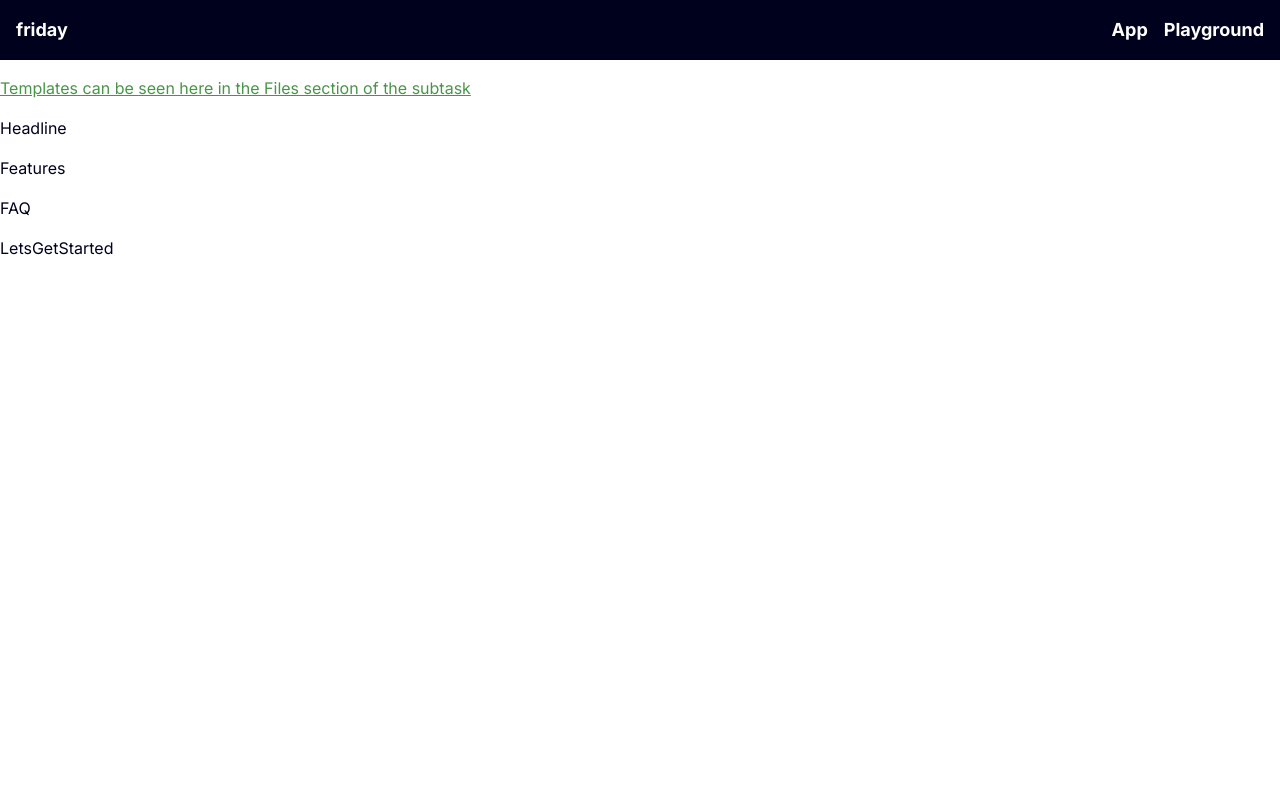
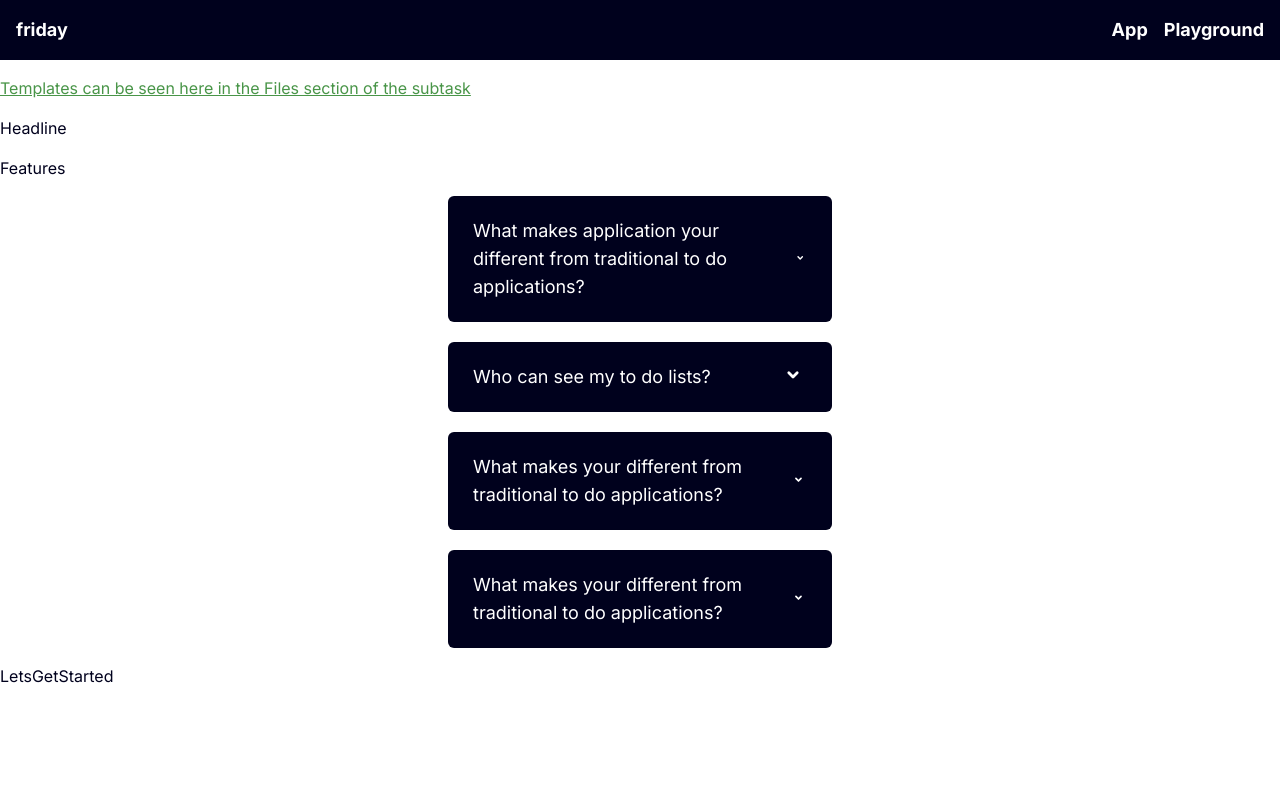
Before and after one commit to Kankenny/Friday, a React (Create React App) app in the folder frontend/: page / in a window 1280 px wide. Shown: the top 800 px of the page. Built offline with nearby package versions, Linux system fonts and the light colour scheme; the HTML template or start-up script is replaced by a standard one.

Commit message:
Improve color scheme of the Accordion component

```diff
--- a/frontend/src/components/routes/landing-page/FAQ.tsx
+++ b/frontend/src/components/routes/landing-page/FAQ.tsx
@@ -1,7 +1,37 @@
-import React from "react";
+import Accordion from "../../ui/Accordion"
 
 const FAQ = () => {
-  return <div>FAQ</div>;
-};
+  return (
+    <div className="container mx-auto max-w-[30%] flex flex-col space-y-5">
+      <Accordion title="What makes application your different from traditional to do applications?">
+        <p>
+          Our application allows our users to be able to prioritize their tasks
+          based on several factors such as the deadline, or you can even set it
+          the priority value yourself!
+        </p>
+      </Accordion>
+      <Accordion title="Who can see my to do lists?">
+        <p>
+          You can control who can access your to do lists. May it be your
+          friends, only specific people, or only private to you
+        </p>
+      </Accordion>
+      <Accordion title="What makes your different from traditional to do applications?">
+        <p>
+          Our application allows our users to be able to prioritize their tasks
+          based on several factors such as the deadline or you can set it the
+          priority value yourself!
+        </p>
+      </Accordion>
+      <Accordion title="What makes your different from traditional to do applications?">
+        <p>
+          Our application allows our users to be able to prioritize their tasks
+          based on several factors such as the deadline or you can set it the
+          priority value yourself!
+        </p>
+      </Accordion>
+    </div>
+  )
+}
 
-export default FAQ;
+export default FAQ
--- a/frontend/src/components/ui/Accordion.tsx
+++ b/frontend/src/components/ui/Accordion.tsx
@@ -1,28 +1,29 @@
-import React, { useState } from "react";
+import React, { useState } from "react"
 
 type Props = {
-  title: string;
-  children: React.ReactNode;
-};
+  title: string
+  children: React.ReactNode
+}
 
 const Accordion = ({ title, children }: Props) => {
-  const [isOpen, setIsOpen] = useState(false);
+  const [isOpen, setIsOpen] = useState(false)
+
+  const openAccordionClasses =
+    isOpen && "hover:text-tertiary duration-300 ease-in-out"
 
   const toggleAccordion = () => {
-    setIsOpen(!isOpen);
-  };
+    setIsOpen(!isOpen)
+  }
 
   return (
-    <div className="border border-secondary rounded-md overflow-hidden mb-4">
-      <div
-        className="bg-main px-4 py-3 flex justify-between items-center cursor-pointer"
-        onClick={toggleAccordion}
-      >
+    <div
+      className={`group bg-secondary text-main border border-secondary border-opacity-30 rounded-md overflow-hidden p-2 cursor-pointer ${openAccordionClasses}`}
+      onClick={toggleAccordion}
+    >
+      <div className="px-4 py-3 flex justify-between items-center ">
         <h2 className="text-lg font-medium">{title}</h2>
         <svg
-          className={`${
-            isOpen ? "transform rotate-180" : ""
-          } h-7 w-7 text-secondary  duration-300 ease-in-out`}
+          className={`${isOpen ? "transform rotate-180" : ""} h-7 w-7`}
           xmlns="http://www.w3.org/2000/svg"
           viewBox="0 0 20 20"
           fill="currentColor"
@@ -45,7 +46,7 @@ const Accordion = ({ title, children }: Props) => {
         <div className="px-4 py-3">{children}</div>
       </div>
     </div>
-  );
-};
+  )
+}
 
-export default Accordion;
+export default Accordion
```
